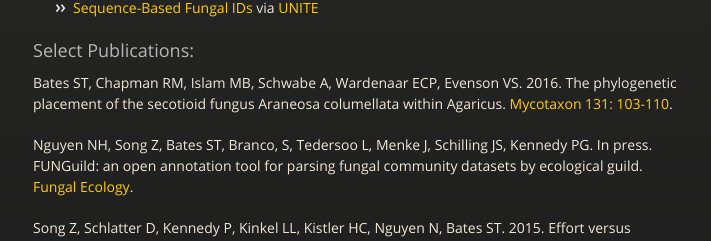
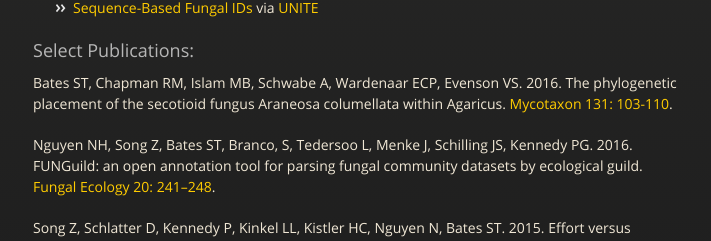
Before and after one commit to UMNFuN/index, a plain HTML site: page index.html in a window 1280 px wide. Shown: the part 1159-1400 px from the top of the page, without its empty margins (282-993 px from the left). Drawn offline with nearby package versions, Linux system fonts and the light colour scheme.

Commit message:
Update index.html

```diff
--- a/index.html
+++ b/index.html
@@ -84,7 +84,7 @@
 
 <p>Bates ST, Chapman RM, Islam MB, Schwabe A, Wardenaar ECP, Evenson VS. 2016. The phylogenetic placement of the secotioid fungus Araneosa columellata within Agaricus. <a href="http://www.ingentaconnect.com/contentone/mtax/mt/2016/00000131/00000001/art00012" target="_blank">Mycotaxon 131: 103-110</a>.</p>
 
-<p>Nguyen NH, Song Z, Bates ST, Branco, S, Tedersoo L, Menke J, Schilling JS, Kennedy PG. In press. FUNGuild: an open annotation tool for parsing fungal community datasets by ecological guild. <a href="http://www.sciencedirect.com/science/article/pii/S1754504815000847" target="_blank">Fungal Ecology</a>.</p>
+<p>Nguyen NH, Song Z, Bates ST, Branco, S, Tedersoo L, Menke J, Schilling JS, Kennedy PG. 2016. FUNGuild: an open annotation tool for parsing fungal community datasets by ecological guild. <a href="http://ac.els-cdn.com/S1754504815000847/1-s2.0-S1754504815000847-main.pdf?_tid=f162e166-2cfe-11e6-8546-00000aacb35d&acdnat=1465338596_bab0914a03f5fe8c1e22f29410718002" target="_blank">Fungal Ecology 20: 241–248</a>.</p>
 
 <p>Song Z, Schlatter D, Kennedy P, Kinkel LL, Kistler HC, Nguyen N, Bates ST. 2015. Effort versus reward: Preparing samples for fungal community characterization in high-throughput sequencing surveys of soils. <a href="http://journals.plos.org/plosone/article?id=10.1371/journal.pone.0127234" target="_blank">PLoS ONE 10:e0127234</a>.</p>
 
```
